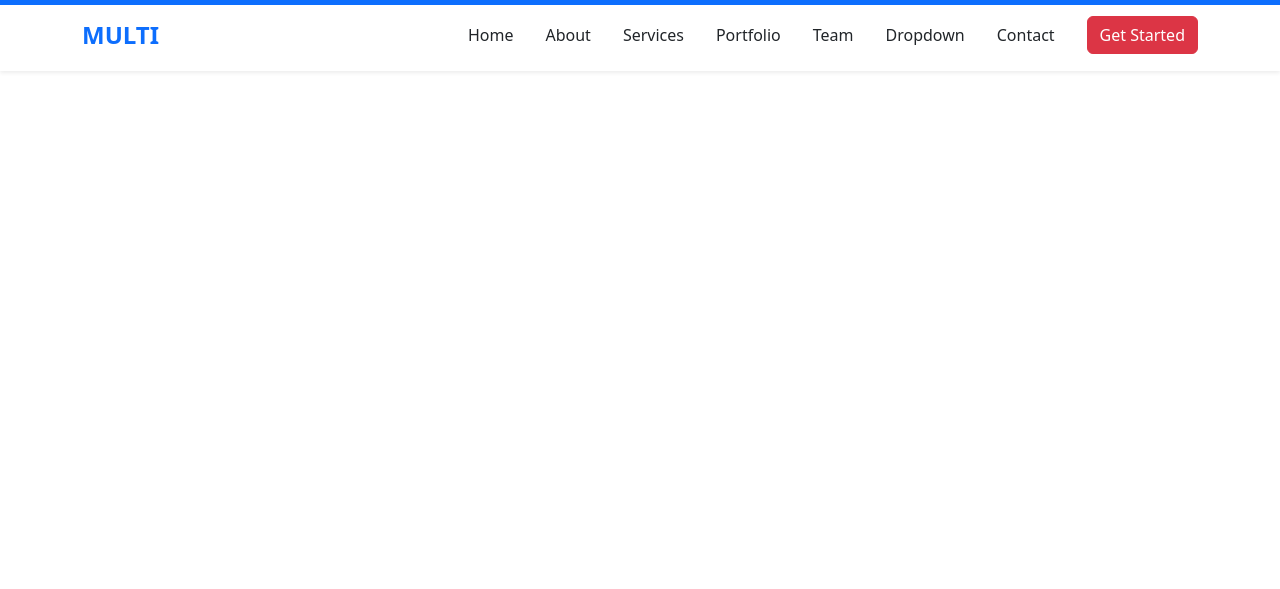
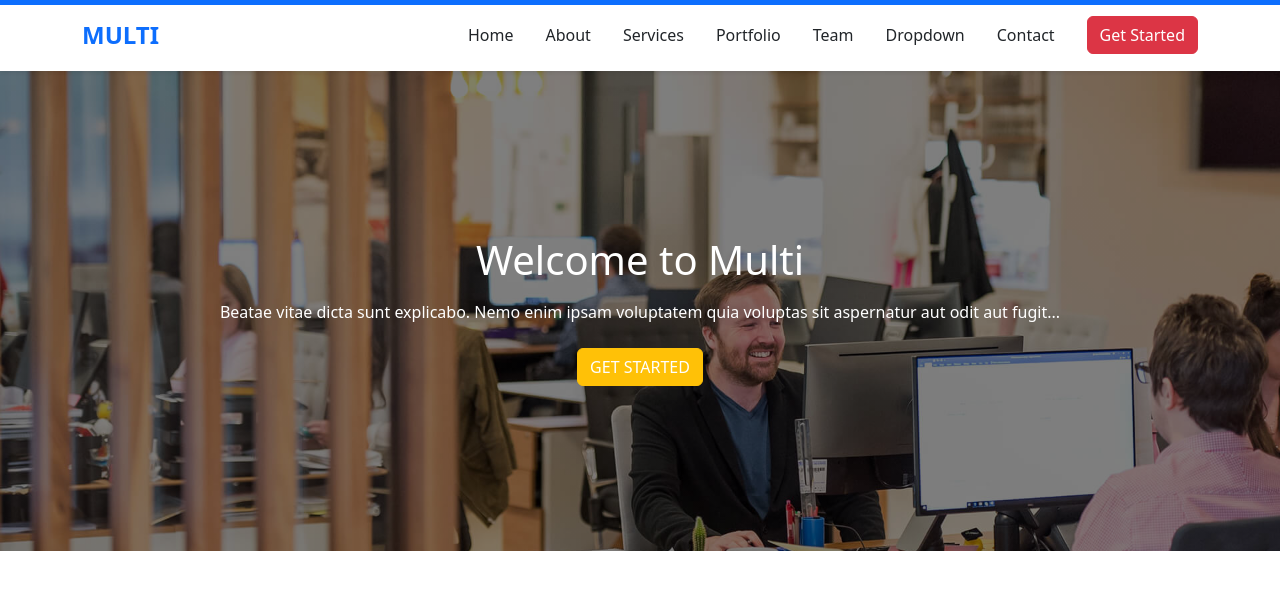
Before and after one commit to AryaRiasi/bootstrap_multi, a plain HTML site: page index.html in a window 1280 px wide. Shown: the part 49-638 px from the top of the page. Drawn offline with nearby package versions, Linux system fonts and the light colour scheme.

Commit message:
slider_section

```diff
--- a/index.html
+++ b/index.html
@@ -49,3 +49,12 @@
       </div>
     </div>
   </nav>
+  <!-- slider Section -->
+  <section class="bg-dark text-white text-center d-flex align-items-center justify-content-center" style="height: 60vh; background: linear-gradient(rgba(0,0,0,.5), rgba(0,0,0,.5)), url('assets/hero.jpg') center/cover no-repeat;">
+    <div>
+      <h1 class="mb-3">Welcome to Multi</h1>
+      <p class="mb-4">Beatae vitae dicta sunt explicabo. Nemo enim ipsam voluptatem quia voluptas sit aspernatur aut odit aut fugit...</p>
+      <a href="#" class="btn btn-warning text-white">GET STARTED</a>
+    </div>
+  </section>
+</body>
```
